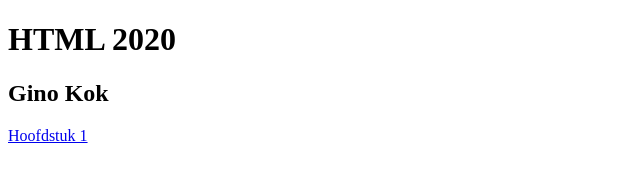
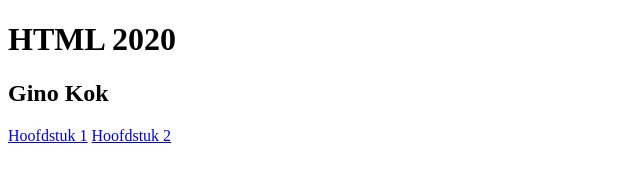
Before and after one commit to ginokok1996/HTML, a plain HTML site: page index.html in a window 1280 px wide. Shown: the whole page, without its empty margins (0-640 px from the left). Drawn offline with Linux system fonts and the light colour scheme.

Commit message:
in de main index hoofdstuk 2 toegevoegd

```diff
--- a/index.html
+++ b/index.html
@@ -10,5 +10,6 @@
     <h2>Gino Kok</h2>
 
     <a href="h01/index.html">Hoofdstuk 1</a>
+    <a href="h02/index.html">Hoofdstuk 2</a>
   </body>
 </html>
```
